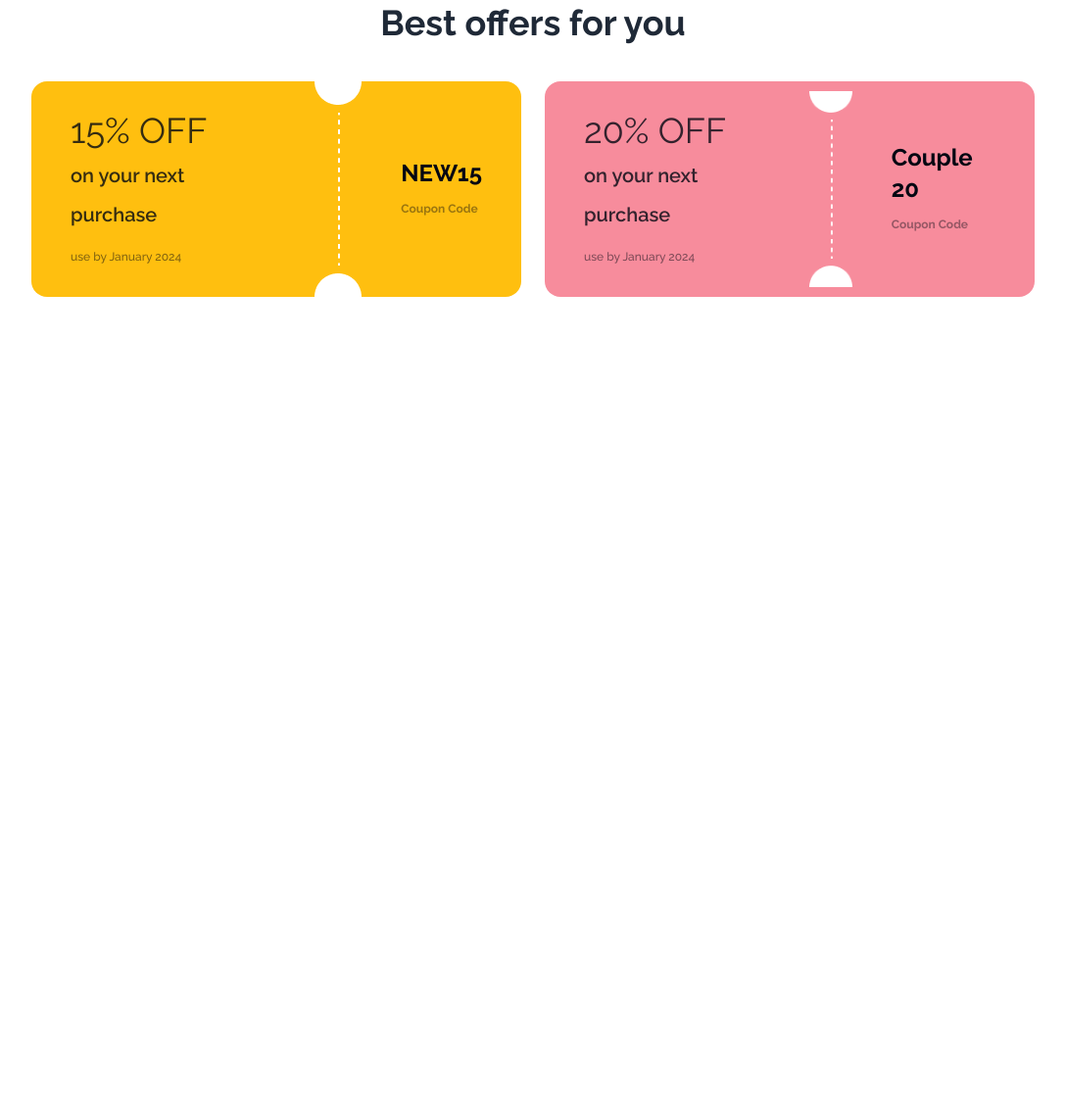
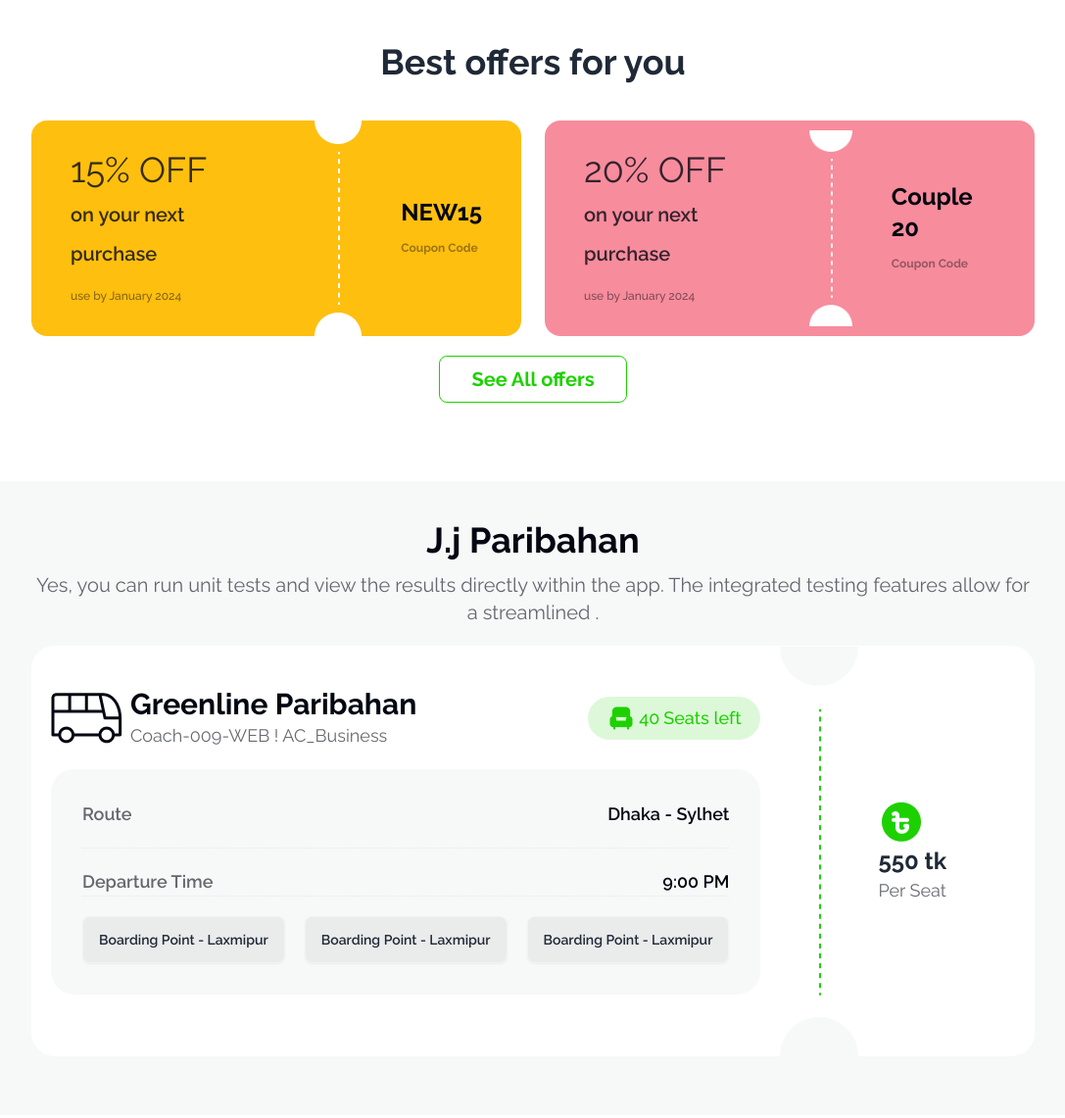
Before and after one commit to Md-Sufian-Jidan/restart-jj-bus-ticket, a plain HTML site: page index.html in a window 1280 px wide. Shown: the part 610-1751 px from the top of the page at 98% size, without its empty margins (96-1183 px from the left). Before the commit the page ends 953 px from the top, so only its background shows below. Drawn offline with nearby package versions, Linux system fonts and the light colour scheme.

Commit message:
jj paribahan half done

```diff
--- a/index.html
+++ b/index.html
@@ -1,6 +1,5 @@
 <!DOCTYPE html>
-<html lang="en">
-<!-- data-theme="light" -->
+<html lang="en" data-theme="light">
 
 <head>
     <meta charset="UTF-8">
@@ -93,7 +92,7 @@
 
         </section>
         <!-- Best offers for you section -->
-        <section class="md:mx-32 mx-5 my-10">
+        <section class="md:mx-32 mx-5 my-20">
             <h3 class="text-4xl font-bold text-center">Best offers for you</h3>
             <div class="mt-10 flex flex-col md:flex-row justify-center items-center gap-6">
                 <div class="bg-[#FFBF0F] w-full h-[220px] rounded-2xl flex-1 flex justify-center items-center">
@@ -121,6 +120,62 @@
                     </p>
                 </div>
             </div>
+            <div class="flex justify-center">
+                <button class="btn btn-outline text-primary-color text-xl font-bold w-48 mt-5">See All offers</button>
+            </div>
+        </section>
+        <!-- P.H Paribahan section -->
+        <section class="md:px-32 p-10 my-20 bg-[#F7F8F8] rounded-t-[88px]">
+            <div class="text-center space-y-3">
+                <h3 class="md:text-4xl text-xl font-bold text-[#030712]">J.j Paribahan</h3>
+                <p class="md:text-xl text-xs text-[#03071299]">Yes, you can run unit tests and view the results directly
+                    within the app. The integrated testing features allow for a streamlined .</p>
+            </div>
+            <div class="bg-white  px-5 my-5 rounded-3xl flex items-center gap-5">
+                <div>
+                    <div class="flex flex-col md:flex-row justify-between items-center">
+                        <div class="flex justify-center items-center gap-2">
+                            <img src="images/bus-logo.png" alt="">
+                            <div>
+                                <h3 class="md:text-3xl font-bold text-[#030712]">Greenline Paribahan</h3>
+                                <p class="md:text-lg text-[#03071299]">Coach-009-WEB ! AC_Business</p>
+                            </div>
+                        </div>
+                        <div
+                            class="flex justify-center items-center gap-1 bg-[#1DD10026] text-[#1DD100] w-44 p-2 rounded-3xl text-lg font-medium">
+                            <img src="images/seat-green-filled.png" alt="">
+                            <span>40</span>
+                            Seats left
+                        </div>
+                    </div>
+                    <div class="bg-[#F7F8F8] p-8 my-5 rounded-3xl">
+                        <div class="flex justify-between items-center mb-5">
+                            <p class="text-lg font-semibold text-[#03071299]">Route</p>
+                            <p class="text-lg font-semibold text-[#030712]">Dhaka - Sylhet</p>
+                        </div>
+                        <hr class="border-dotted">
+                        <div class="flex justify-between items-center mt-5">
+                            <p class="text-lg font-semibold text-[#03071299]">Departure Time</p>
+                            <p class="text-lg font-semibold text-[#030712]">9:00 PM</p>
+                        </div>
+                        <hr class="border-dotted">
+                        <div class="mt-5 flex justify-between gap-5">
+                            <button class="btn bg-[#0307120d]">Boarding Point - Laxmipur</button>
+                            <button class="btn bg-[#0307120d]">Boarding Point - Laxmipur</button>
+                            <button class="btn bg-[#0307120d]">Boarding Point - Laxmipur</button>
+                        </div>
+
+                    </div>
+                </div>
+                <div>
+                    <img src="images/info-devider.png" alt="">
+                </div>
+                <div>
+                    <img src="images/fare.png" alt="">
+                    <h5 class="text-2xl font-bold">550 tk</h5>
+                    <p class="text-lg text-[#03071299]">Per Seat</p>
+                </div>
+            </div>
         </section>
     </main>
     <footer></footer>
```
